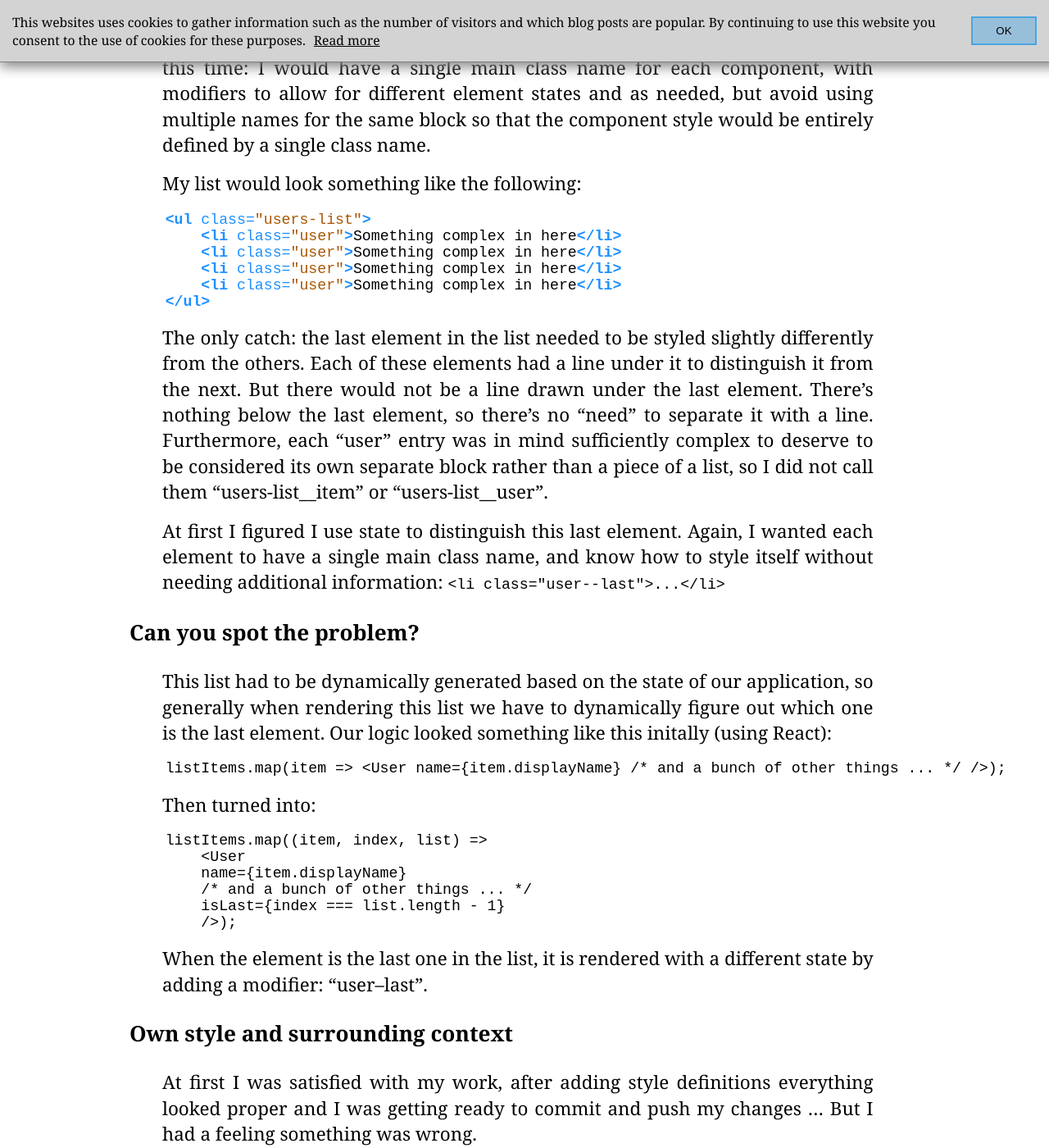
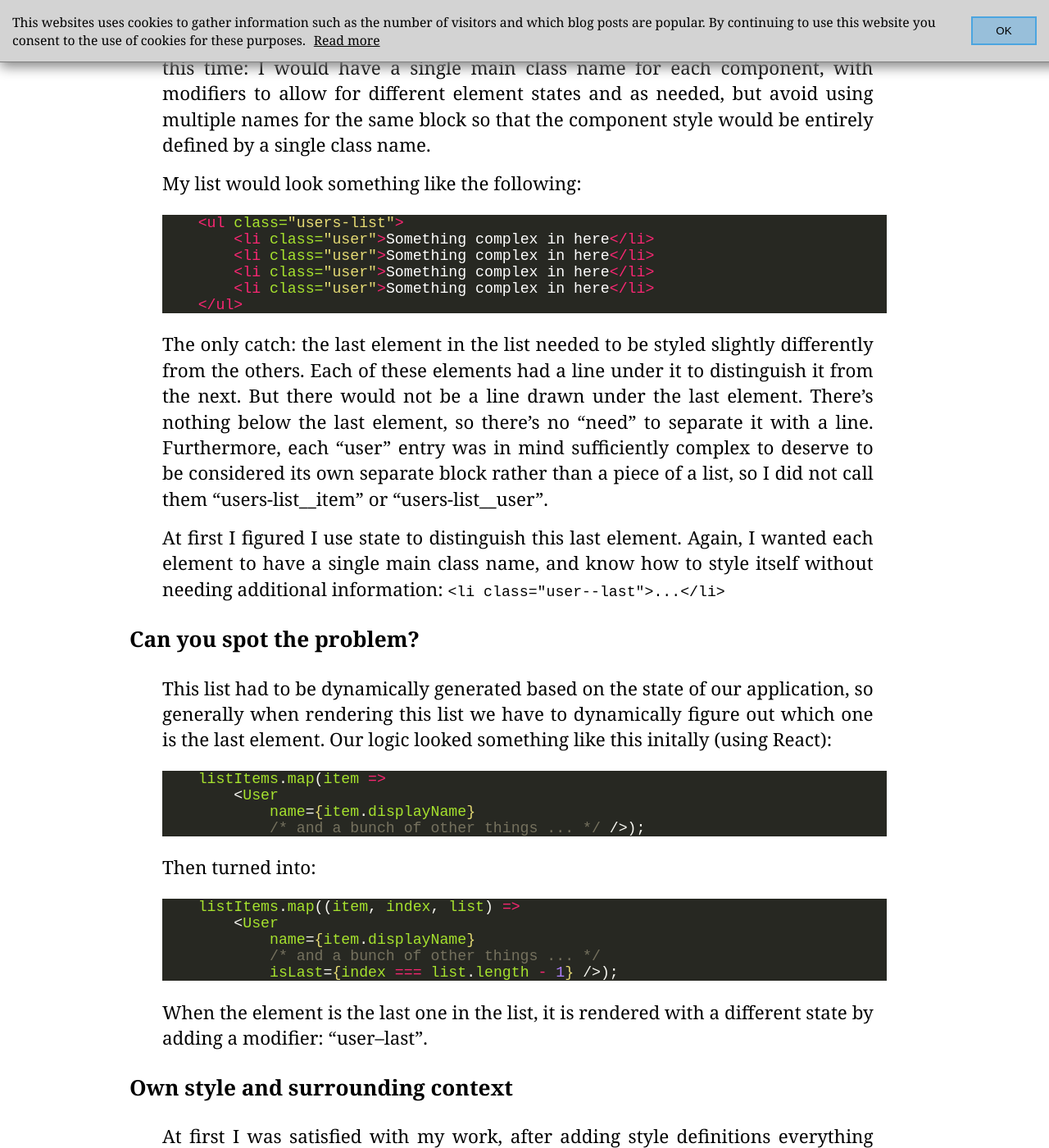
Before and after one commit to nterreri/nterreri.github.io, a Jekyll site: the page built from _posts/2018-03-11-BEM-epiphany.md, in a window 1280 px wide and 1400 px high, scrolled down 1188 px. Shown: the whole window at 82% size. Built offline with Jekyll 4.4.1, drawn with Linux system fonts in a browser that asks for light colours; some of the changed text lies outside the part shown.

Commit message:
support code highlighting

````diff
--- a/_posts/2018-03-11-BEM-epiphany.md
+++ b/_posts/2018-03-11-BEM-epiphany.md
@@ -19,14 +19,14 @@
 
 My list would look something like the following:
 
-``` html
+{% highlight html%}
     <ul class="users-list">
         <li class="user">Something complex in here</li>
         <li class="user">Something complex in here</li>
         <li class="user">Something complex in here</li>
         <li class="user">Something complex in here</li>
     </ul>
-```
+{% endhighlight %}
 
 The only catch: the last element in the list needed to be styled slightly differently from the others. Each of these elements had a line under it to distinguish it from the next. But there would not be a line drawn under the last element. There's nothing below the last element, so there's no "need" to separate it with a line. Furthermore, each "user" entry was in mind sufficiently complex to deserve to be considered its own separate block rather than a piece of a list, so I did not call them "users-list\__item" or "users-list__user".
 
@@ -36,20 +36,22 @@
 
 This list had to be dynamically generated based on the state of our application, so generally when rendering this list we have to dynamically figure out which one is the last element. Our logic looked something like this initally (using React):
 
-``` JSX
-    listItems.map(item => <User name={item.displayName} /* and a bunch of other things ... */ />);
-```
+{% highlight jsx %}
+    listItems.map(item =>
+        <User
+            name={item.displayName}
+            /* and a bunch of other things ... */ />);
+{% endhighlight %}
 
 Then turned into:
 
-```JSX
+{% highlight jsx %}
     listItems.map((item, index, list) =>
         <User
-        name={item.displayName}
-        /* and a bunch of other things ... */
-        isLast={index === list.length - 1}
-        />);
-```
+            name={item.displayName}
+            /* and a bunch of other things ... */
+            isLast={index === list.length - 1} />);
+{% endhighlight %}
 
 When the element is the last one in the list, it is rendered with a different state by adding a modifier: "user--last".
 
@@ -66,24 +68,24 @@
 ## Epiphany
 
 After a bit of work the rendering logic looked like this:
-``` JSX
+{% highlight JSX %}
     listItems.map((item, index, list) =>
         <User
         name={item.displayName}
         /* and a bunch of other things ... */
         classNames={index === list.length - 1 ? "user-list__item--last" : "user-list__item"}
         />);
-```
+{% endhighlight %}
 
 And the rendered result was something like this:
-``` html
+{% highlight html %}
     <ul class="users-list">
         <li class="user user-list__item">Something complex in here</li>
         <li class="user user-list__item">Something complex in here</li>
         <li class="user user-list__item">Something complex in here</li>
         <li class="user user-list__item--last">Something complex in here</li>
     </ul>
-```
+{% endhighlight %}
 
 All this meant to the style was that normally "user-list__item"s are rendered with a line below them, and each "user" only worries about rendering its content right without worrying about lines around it.
 
--- a/_sass/_highlight.scss
+++ b/_sass/_highlight.scss
@@ -1,59 +1,66 @@
 /** See: https://github.com/jwarby/jekyll-pygments-themes **/
-.highlight .hll { background-color: #ffffcc }
-.highlight .c { color: #aaaaaa; font-style: italic } /* Comment */
-.highlight .err { color: #F00000; background-color: #F0A0A0 } /* Error */
-.highlight .k { color: #0000aa } /* Keyword */
-.highlight .cm { color: #aaaaaa; font-style: italic } /* Comment.Multiline */
-.highlight .cp { color: #4c8317 } /* Comment.Preproc */
-.highlight .c1 { color: #aaaaaa; font-style: italic } /* Comment.Single */
-.highlight .cs { color: #0000aa; font-style: italic } /* Comment.Special */
-.highlight .gd { color: #aa0000 } /* Generic.Deleted */
+.highlight pre { background-color: #272822; }
+.highlight .hll { background-color: #272822; }
+.highlight .c { color: #75715e } /* Comment */
+.highlight .err { color: #960050; background-color: #1e0010 } /* Error */
+.highlight .k { color: #66d9ef } /* Keyword */
+.highlight .l { color: #ae81ff } /* Literal */
+.highlight .n { color: #f8f8f2 } /* Name */
+.highlight .o { color: #f92672 } /* Operator */
+.highlight .p { color: #f8f8f2 } /* Punctuation */
+.highlight .cm { color: #75715e } /* Comment.Multiline */
+.highlight .cp { color: #75715e } /* Comment.Preproc */
+.highlight .c1 { color: #75715e } /* Comment.Single */
+.highlight .cs { color: #75715e } /* Comment.Special */
 .highlight .ge { font-style: italic } /* Generic.Emph */
-.highlight .gr { color: #aa0000 } /* Generic.Error */
-.highlight .gh { color: #000080; font-weight: bold } /* Generic.Heading */
-.highlight .gi { color: #00aa00 } /* Generic.Inserted */
-.highlight .go { color: #888888 } /* Generic.Output */
-.highlight .gp { color: #555555 } /* Generic.Prompt */
 .highlight .gs { font-weight: bold } /* Generic.Strong */
-.highlight .gu { color: #800080; font-weight: bold } /* Generic.Subheading */
-.highlight .gt { color: #aa0000 } /* Generic.Traceback */
-.highlight .kc { color: #0000aa } /* Keyword.Constant */
-.highlight .kd { color: #0000aa } /* Keyword.Declaration */
-.highlight .kn { color: #0000aa } /* Keyword.Namespace */
-.highlight .kp { color: #0000aa } /* Keyword.Pseudo */
-.highlight .kr { color: #0000aa } /* Keyword.Reserved */
-.highlight .kt { color: #00aaaa } /* Keyword.Type */
-.highlight .m { color: #009999 } /* Literal.Number */
-.highlight .s { color: #aa5500 } /* Literal.String */
-.highlight .na { color: #1e90ff } /* Name.Attribute */
-.highlight .nb { color: #00aaaa } /* Name.Builtin */
-.highlight .nc { color: #00aa00; text-decoration: underline } /* Name.Class */
-.highlight .no { color: #aa0000 } /* Name.Constant */
-.highlight .nd { color: #888888 } /* Name.Decorator */
-.highlight .ni { color: #800000; font-weight: bold } /* Name.Entity */
-.highlight .nf { color: #00aa00 } /* Name.Function */
-.highlight .nn { color: #00aaaa; text-decoration: underline } /* Name.Namespace */
-.highlight .nt { color: #1e90ff; font-weight: bold } /* Name.Tag */
-.highlight .nv { color: #aa0000 } /* Name.Variable */
-.highlight .ow { color: #0000aa } /* Operator.Word */
-.highlight .w { color: #bbbbbb } /* Text.Whitespace */
-.highlight .mf { color: #009999 } /* Literal.Number.Float */
-.highlight .mh { color: #009999 } /* Literal.Number.Hex */
-.highlight .mi { color: #009999 } /* Literal.Number.Integer */
-.highlight .mo { color: #009999 } /* Literal.Number.Oct */
-.highlight .sb { color: #aa5500 } /* Literal.String.Backtick */
-.highlight .sc { color: #aa5500 } /* Literal.String.Char */
-.highlight .sd { color: #aa5500 } /* Literal.String.Doc */
-.highlight .s2 { color: #aa5500 } /* Literal.String.Double */
-.highlight .se { color: #aa5500 } /* Literal.String.Escape */
-.highlight .sh { color: #aa5500 } /* Literal.String.Heredoc */
-.highlight .si { color: #aa5500 } /* Literal.String.Interpol */
-.highlight .sx { color: #aa5500 } /* Literal.String.Other */
-.highlight .sr { color: #009999 } /* Literal.String.Regex */
-.highlight .s1 { color: #aa5500 } /* Literal.String.Single */
-.highlight .ss { color: #0000aa } /* Literal.String.Symbol */
-.highlight .bp { color: #00aaaa } /* Name.Builtin.Pseudo */
-.highlight .vc { color: #aa0000 } /* Name.Variable.Class */
-.highlight .vg { color: #aa0000 } /* Name.Variable.Global */
-.highlight .vi { color: #aa0000 } /* Name.Variable.Instance */
-.highlight .il { color: #009999 } /* Literal.Number.Integer.Long */
+.highlight .kc { color: #66d9ef } /* Keyword.Constant */
+.highlight .kd { color: #66d9ef } /* Keyword.Declaration */
+.highlight .kn { color: #f92672 } /* Keyword.Namespace */
+.highlight .kp { color: #66d9ef } /* Keyword.Pseudo */
+.highlight .kr { color: #66d9ef } /* Keyword.Reserved */
+.highlight .kt { color: #66d9ef } /* Keyword.Type */
+.highlight .ld { color: #e6db74 } /* Literal.Date */
+.highlight .m { color: #ae81ff } /* Literal.Number */
+.highlight .s { color: #e6db74 } /* Literal.String */
+.highlight .na { color: #a6e22e } /* Name.Attribute */
+.highlight .nb { color: #f8f8f2 } /* Name.Builtin */
+.highlight .nc { color: #a6e22e } /* Name.Class */
+.highlight .no { color: #66d9ef } /* Name.Constant */
+.highlight .nd { color: #a6e22e } /* Name.Decorator */
+.highlight .ni { color: #f8f8f2 } /* Name.Entity */
+.highlight .ne { color: #a6e22e } /* Name.Exception */
+.highlight .nf { color: #a6e22e } /* Name.Function */
+.highlight .nl { color: #f8f8f2 } /* Name.Label */
+.highlight .nn { color: #f8f8f2 } /* Name.Namespace */
+.highlight .nx { color: #a6e22e } /* Name.Other */
+.highlight .py { color: #f8f8f2 } /* Name.Property */
+.highlight .nt { color: #f92672 } /* Name.Tag */
+.highlight .nv { color: #f8f8f2 } /* Name.Variable */
+.highlight .ow { color: #f92672 } /* Operator.Word */
+.highlight .w { color: #f8f8f2 } /* Text.Whitespace */
+.highlight .mf { color: #ae81ff } /* Literal.Number.Float */
+.highlight .mh { color: #ae81ff } /* Literal.Number.Hex */
+.highlight .mi { color: #ae81ff } /* Literal.Number.Integer */
+.highlight .mo { color: #ae81ff } /* Literal.Number.Oct */
+.highlight .sb { color: #e6db74 } /* Literal.String.Backtick */
+.highlight .sc { color: #e6db74 } /* Literal.String.Char */
+.highlight .sd { color: #e6db74 } /* Literal.String.Doc */
+.highlight .s2 { color: #e6db74 } /* Literal.String.Double */
+.highlight .se { color: #ae81ff } /* Literal.String.Escape */
+.highlight .sh { color: #e6db74 } /* Literal.String.Heredoc */
+.highlight .si { color: #e6db74 } /* Literal.String.Interpol */
+.highlight .sx { color: #e6db74 } /* Literal.String.Other */
+.highlight .sr { color: #e6db74 } /* Literal.String.Regex */
+.highlight .s1 { color: #e6db74 } /* Literal.String.Single */
+.highlight .ss { color: #e6db74 } /* Literal.String.Symbol */
+.highlight .bp { color: #f8f8f2 } /* Name.Builtin.Pseudo */
+.highlight .vc { color: #f8f8f2 } /* Name.Variable.Class */
+.highlight .vg { color: #f8f8f2 } /* Name.Variable.Global */
+.highlight .vi { color: #f8f8f2 } /* Name.Variable.Instance */
+.highlight .il { color: #ae81ff } /* Literal.Number.Integer.Long */
+
+.highlight .gh { } /* Generic Heading & Diff Header */
+.highlight .gu { color: #75715e; } /* Generic.Subheading & Diff Unified/Comment? */
+.highlight .gd { color: #f92672; } /* Generic.Deleted & Diff Deleted */
+.highlight .gi { color: #a6e22e; } /* Generic.Inserted & Diff Inserted */
--- a/_sass/_overrides.scss
+++ b/_sass/_overrides.scss
@@ -17,3 +17,11 @@
     margin: 50px 0;
     font-size: large;
 }
+
+.language-html {
+    color: white;
+}
+
+.highlight pre {
+    overflow-x: auto;
+}
````
Also changed, not shown: _posts/2018-03-04-props-based-mvvm-does-not-suit-react.md (+2 -2 lines).
